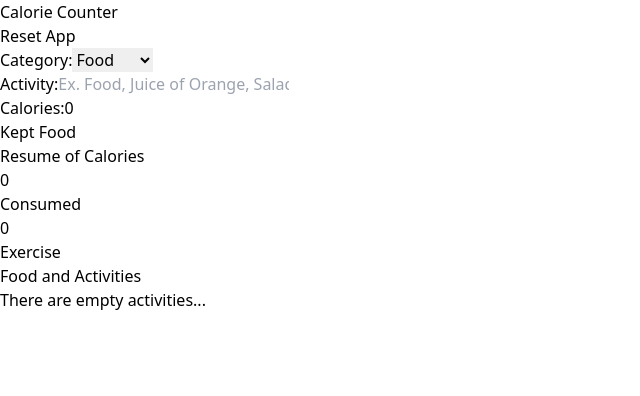
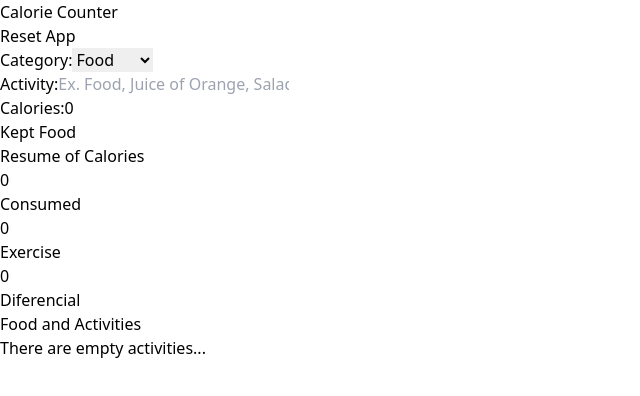
Before and after one commit to felipeflourwears/Calorie-Tracker, a React (Vite) app: page / in a window 1280 px wide. Shown: the top 396 px of the page, without its empty margins (0-640 px from the left). Built offline with nearby package versions, Linux system fonts and the light colour scheme.

Commit message:
Finish: Differential Net Calories and Interface

```diff
--- a/src/App.tsx
+++ b/src/App.tsx
@@ -18,7 +18,7 @@ function App() {
   return (
     <>
       <header className="text-6xl bg-lime-600 py-3">
-        <div className="max-w-4xl mx-auto flex justify-between">
+        <div className="max-w-4xl mx-auto flex justify-between items-center">
           <h1 className="text-center text-lg font-bold text-white uppercase">
             Calorie Counter
           </h1>
--- /dev/null
+++ b/src/components/CalorieDisplay.tsx
@@ -0,0 +1,16 @@
+type CalorieDisplayProps = {
+    calories: number
+    text: string
+}
+const CalorieDisplay = ({calories, text} : CalorieDisplayProps) => {
+  return (
+    <div className="flex-grow text-white font-bold text-center">
+        <span className="font-black text-6xl text-orange">
+            {calories}
+        </span>
+        <p>{text}</p>
+    </div>
+  )
+}
+
+export default CalorieDisplay
--- a/src/components/CalorieTracker.tsx
+++ b/src/components/CalorieTracker.tsx
@@ -1,5 +1,6 @@
 import { useMemo } from "react"
 import type { Activity } from "../types"
+import CalorieDisplay from "./CalorieDisplay"
 
 type CalorieTrackerProps = {
     activities: Activity[]
@@ -8,27 +9,28 @@ type CalorieTrackerProps = {
 
 const CalorieTracker = ({activities} : CalorieTrackerProps) => {
     const caloriesConsumed = useMemo(()=> activities.reduce((total, activity) => activity.category === 1 ? total + activity.calories: total, 0), [activities])
-    const caloriesLost = useMemo(()=> activities.reduce((total, activity) => activity.category === 2 ? total + activity.calories: total, 0), [activities])
+    const caloriesBurn = useMemo(()=> activities.reduce((total, activity) => activity.category === 2 ? total + activity.calories: total, 0), [activities])
+    const netCalories = useMemo(()=> caloriesConsumed - caloriesBurn,[activities])
     return (
         <>
             <h2 className="text-4xl font-black text-white text-center">
                 Resume of Calories
             </h2>
-            <div className="flex flex-col md:flex-row md:justify-center gap-5 mt-10 border border-red-500 w-full">
-                <div className="flex-grow text-white font-bold text-center">
-                    <span className="font-black text-6xl text-orange">
-                        {caloriesConsumed}
-                    </span>
-                    <p>Consumed</p>
-                </div>
-                <div className="flex-grow text-white font-bold text-center">
-                    <span className="font-black text-6xl text-orange">
-                        {caloriesLost}
-                    </span>
-                    <p>Exercise</p>
-                </div>
+            <div className="flex flex-col md:flex-row md:justify-center gap-5 mt-10">
+                <CalorieDisplay
+                    calories={caloriesConsumed}
+                    text='Consumed'
+                />
+                <CalorieDisplay
+                    calories={caloriesBurn}
+                    text='Exercise'
+                />
+                <CalorieDisplay
+                    calories={netCalories}
+                    text='Diferencial'
+                />
             </div>
-         </>
+        </>
   )
 }
 
```
